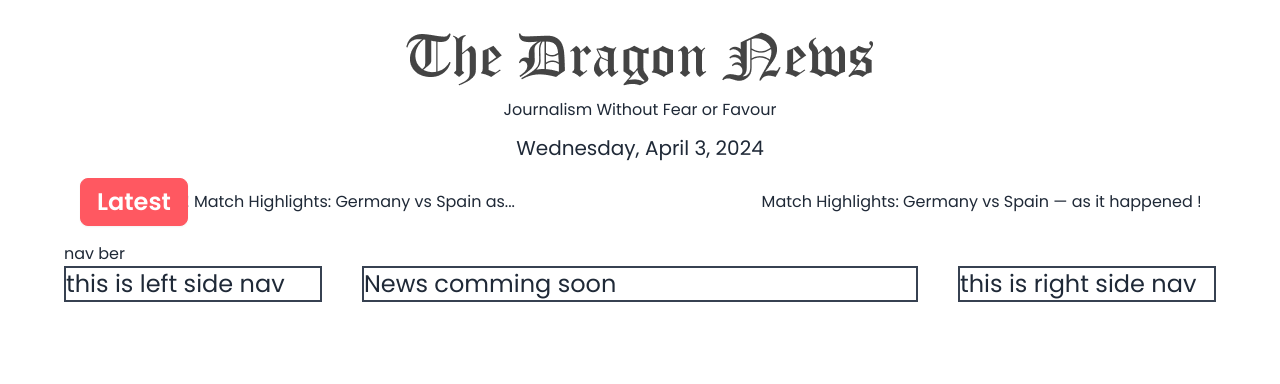
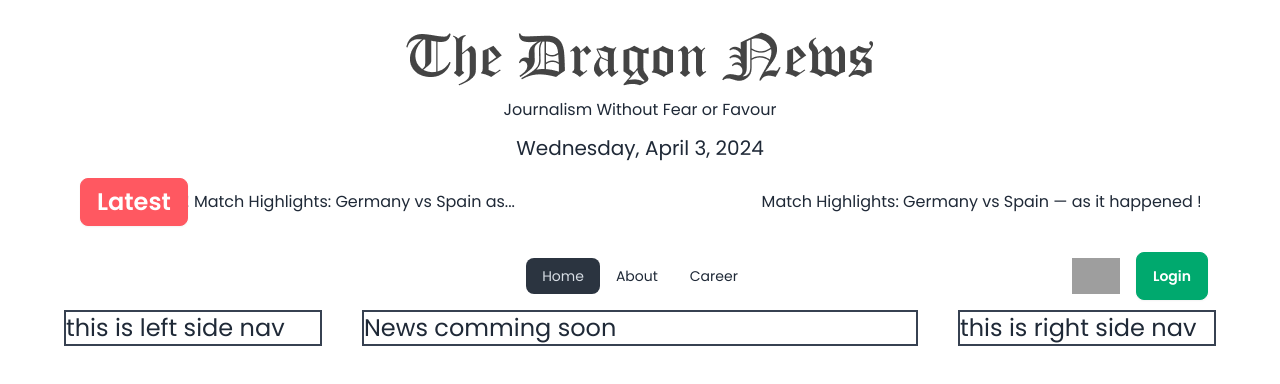
Before and after one commit to Sohanur20/dragon-auth-news, a React (Vite) app: page / in a window 1280 px wide. Shown: the top 384 px of the page. Built offline with nearby package versions, Linux system fonts and the light colour scheme; grey boxes are pictures that could not be loaded.

Commit message:
navber added

```diff
--- /dev/null
+++ b/src/components/About/About.jsx
@@ -0,0 +1,11 @@
+
+
+const About = () => {
+    return (
+        <div>
+            this is about
+        </div>
+    );
+};
+
+export default About;
--- /dev/null
+++ b/src/components/Career/Career.jsx
@@ -0,0 +1,11 @@
+
+
+const Career = () => {
+    return (
+        <div>
+            this is career
+        </div>
+    );
+};
+
+export default Career;
--- a/src/components/Navber/Nav.jsx
+++ b/src/components/Navber/Nav.jsx
@@ -1,9 +1,47 @@
+import { NavLink } from "react-router-dom";
+import user from '../../assets/user.png'
+
+const Nav = () => {
+
+    const navlink = <>
+
+        <li><NavLink to='/'>Home</NavLink></li>
+        <li><NavLink to='/about'>About</NavLink></li>
+        <li><NavLink to='/career'>Career</NavLink></li>
 
 
-const Nav = () => {
+    </>
+
+
     return (
         <div>
-            <h2>nav ber </h2>
+            <div className="navbar bg-base-100">
+                <div className="navbar-start">
+                    <div className="dropdown">
+                        <div tabIndex={0} role="button" className="btn btn-ghost lg:hidden">
+                            <svg xmlns="http://www.w3.org/2000/svg" className="h-5 w-5" fill="none" viewBox="0 0 24 24" stroke="currentColor"><path strokeLinecap="round" strokeLinejoin="round" strokeWidth="2" d="M4 6h16M4 12h8m-8 6h16" /></svg>
+                        </div>
+                        <ul tabIndex={0} className="menu menu-sm dropdown-content mt-3 z-[1] p-2 shadow bg-base-100 rounded-box w-52">
+                            {navlink}
+
+
+                        </ul>
+
+                    </div>
+
+                </div>
+                <div className="navbar-center hidden lg:flex">
+                    <ul className="menu menu-horizontal px-1">
+
+                        {navlink}
+
+                    </ul>
+                </div>
+                <div className="navbar-end gap-4">
+                   <img className="w-12" src={user} alt="" />
+                   <button className="btn btn-success text-white">Login</button>
+                </div>
+            </div>
         </div>
     );
 };
```
Also changed, not shown: src/Route/Router.jsx (+10 -0 lines).
